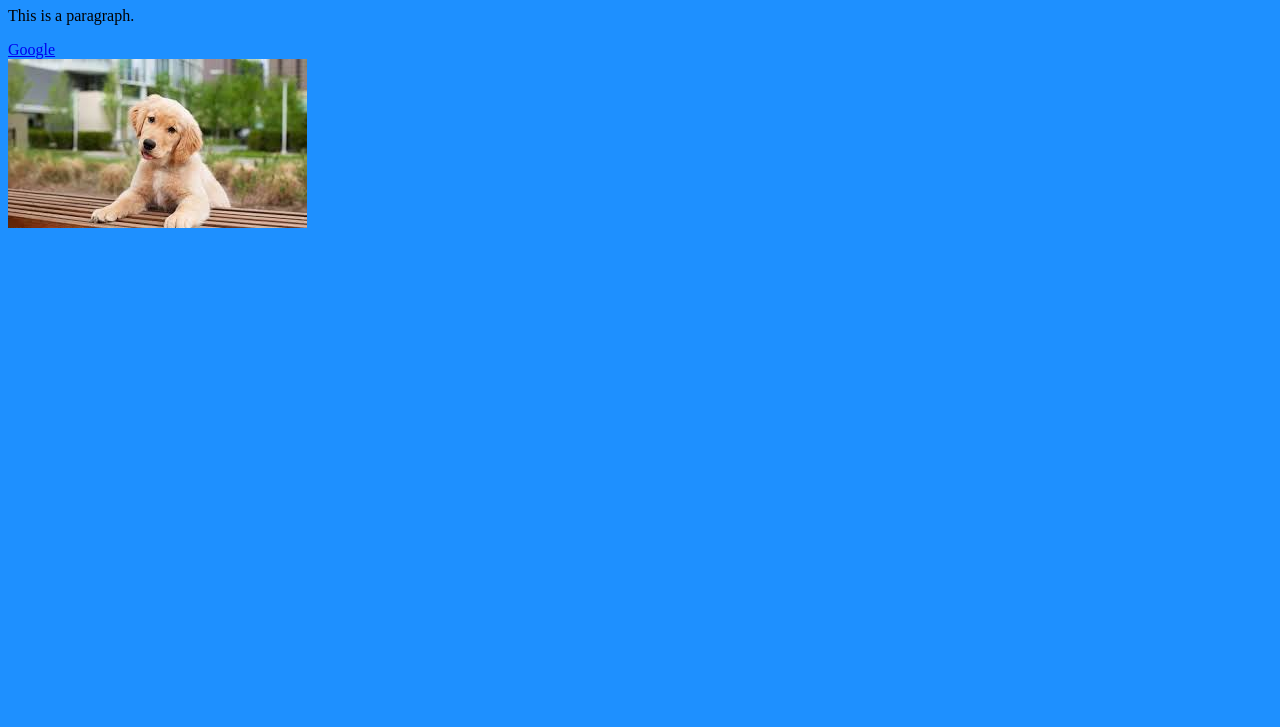
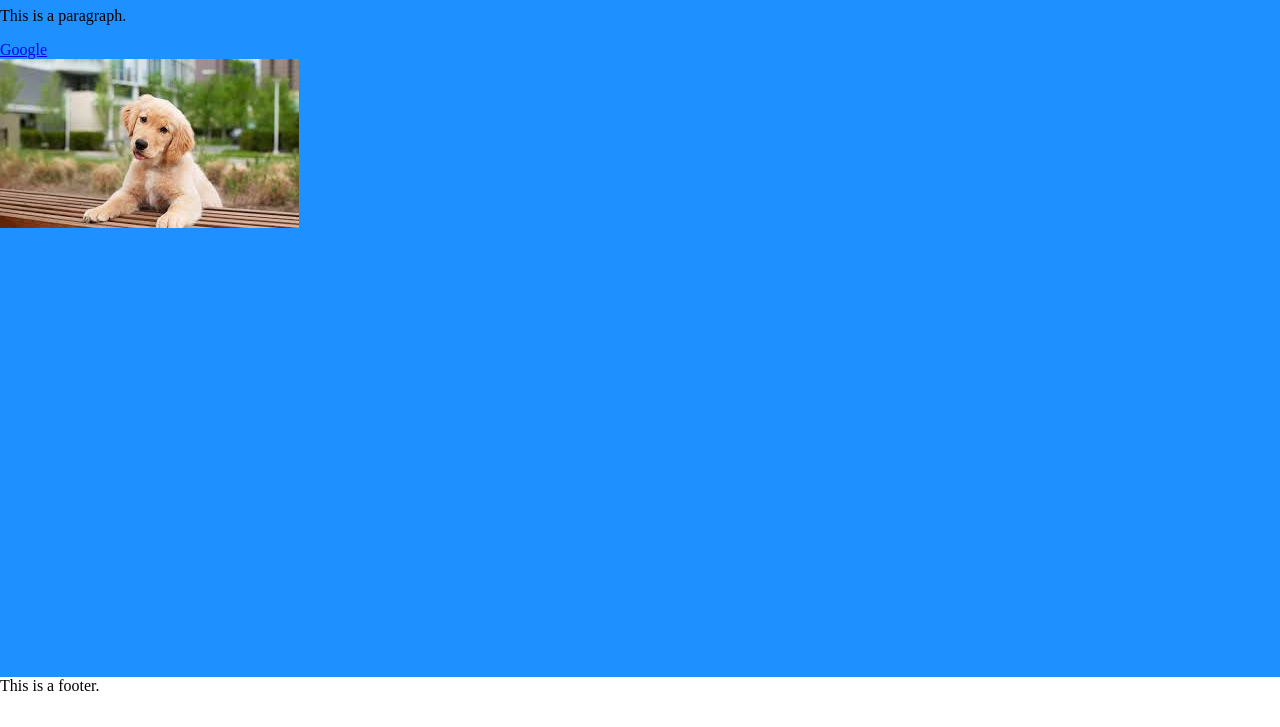
Before and after one commit to ncwerner85/Example_git, a plain HTML site: page index.html in a window 1280 px wide. Shown: the part 73-800 px from the top of the page. Drawn offline with Linux system fonts and the light colour scheme.

Commit message:
modified style and added footer

```diff
--- a/assets/style.css
+++ b/assets/style.css
@@ -1,3 +1,12 @@
 body {
     background-color: dodgerblue;
+    margin: 0;
 }
+
+footer {
+    width: 100%;
+    background-color: white;
+    height: 50px;
+    position: absolute;
+    bottom: 0;
+}
--- a/index.html
+++ b/index.html
@@ -12,5 +12,7 @@
     <a href="https://www.google.com" target="blank">Google</a>
     <br />
     <img src="./assets/download.jpeg">
+
+    <footer>This is a footer.</footer>
 </body>
 </html>
```
